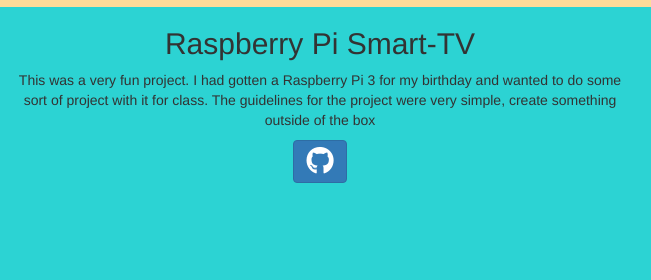
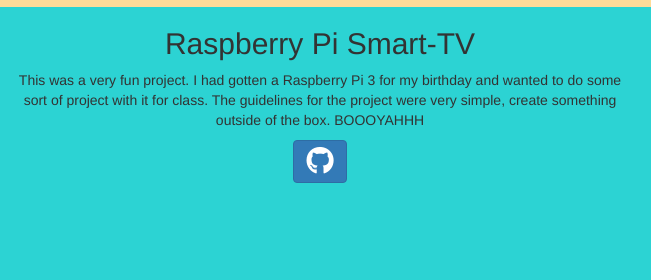
Before and after one commit to JTongay/jtongay-portfolio, a website: page index.html in a window 1280 px wide. Shown: the part 1722-2002 px from the top of the page, 0-651 px from the left. Drawn offline with nearby package versions, Linux system fonts and the light colour scheme; some packages are replaced by stand-ins of ours; a script that the page names is missing.

```diff
--- a/partials/home.html
+++ b/partials/home.html
@@ -86,7 +86,7 @@
       <div class="row">
         <div class="col-md-6 text-center">
           <h2>Raspberry Pi Smart-TV</h2>
-          <p>This was a very fun project. I had gotten a Raspberry Pi 3 for my birthday and wanted to do some sort of project with it for class. The guidelines for the project were very simple, create something outside of the box </p>
+          <p>This was a very fun project. I had gotten a Raspberry Pi 3 for my birthday and wanted to do some sort of project with it for class. The guidelines for the project were very simple, create something outside of the box. BOOOYAHHH</p>
           <a class="btn btn-primary" href="https://github.com/JTongay/q3-smart-tv" role="button" target="_blank"><i class="fa fa-github fa-2x" aria-hidden="true"></i></a>
         </div>
         <div class="col-md-6">
```
